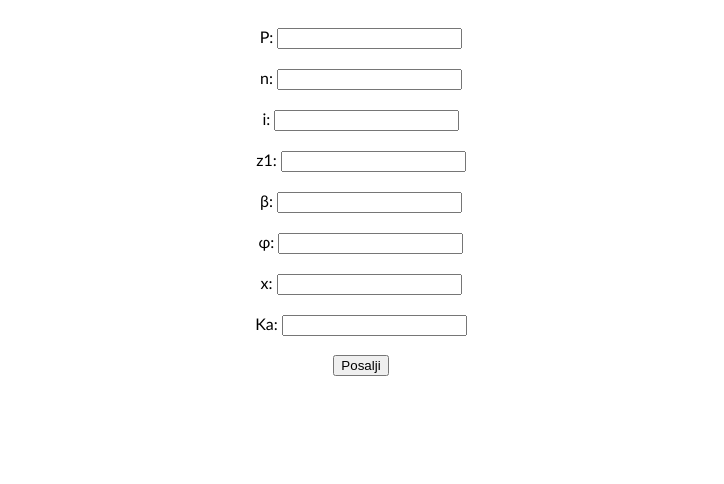
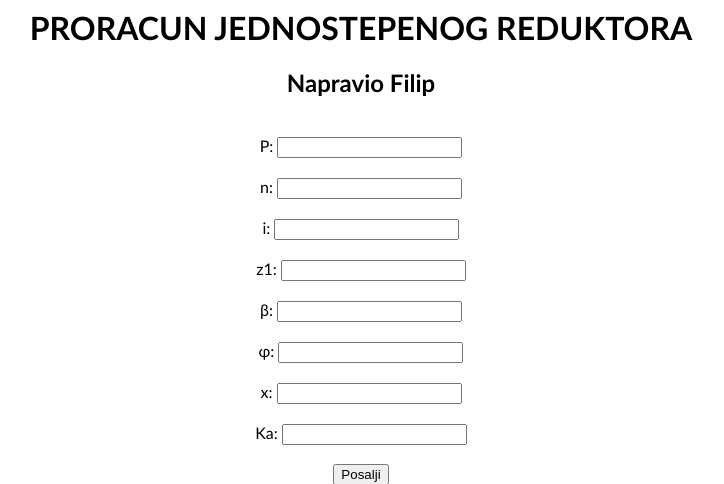
Before and after one commit to Bayoslav/Proracun-jednostepenog-reduktora, a Django app: page / in a window 1280 px wide. Shown: the top 484 px of the page, without its empty margins (279-1003 px from the left). Run offline with Django 3.2, Linux system fonts and the light colour scheme.

Commit message:
Dodate zasluge

```diff
--- a/Procsajt/procapp/templates/index.html
+++ b/Procsajt/procapp/templates/index.html
@@ -8,7 +8,8 @@
 
             }
         </style>
-
+        <h1 id="kek"> PRORACUN JEDNOSTEPENOG REDUKTORA</h1>
+        <h2 id="kek"> Napravio Filip</h2>
         <body>
             <form method="POST" id="kek">
             {% csrf_token %}
```
